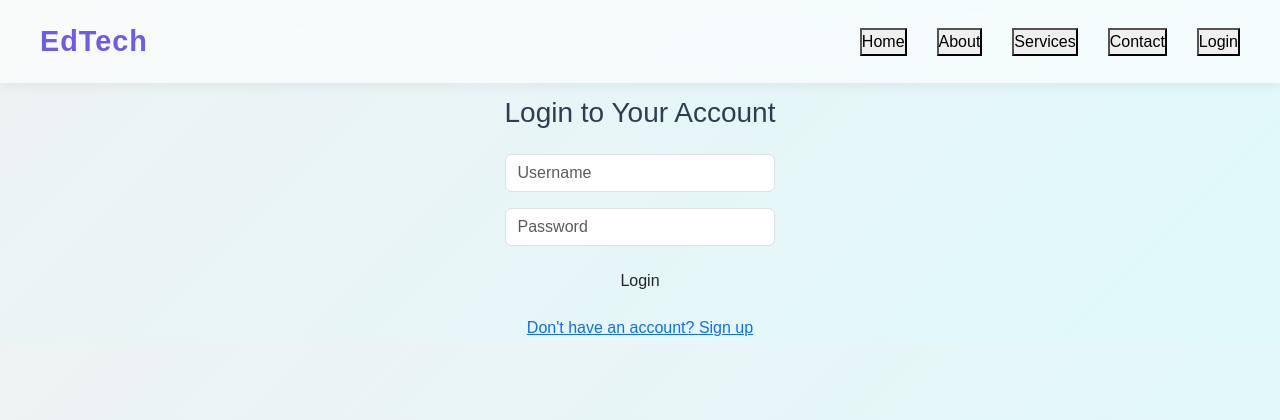
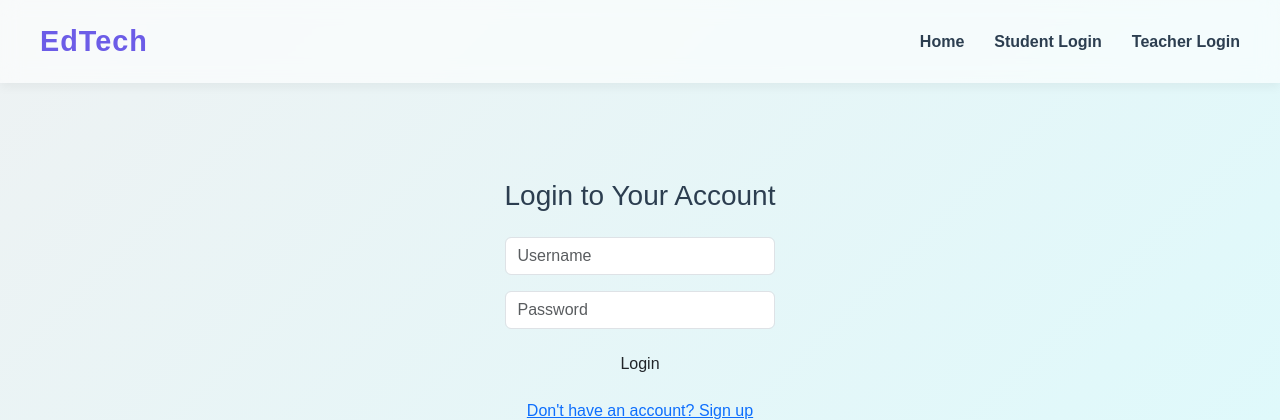
Before and after one commit to MahrZain/NASCON, a Django app: page /login/ in a window 1280 px wide. Shown: the top 420 px of the page. Run offline with Django 5.2, Linux system fonts and the light colour scheme; some libraries are stand-ins or nearby versions.

Commit message:
fixed nav list in header of landing page

```diff
--- a/mynascon/templates/header.html
+++ b/mynascon/templates/header.html
@@ -183,13 +183,13 @@
 
 </head>
     <!-- Header -->
-    <header class="d-flex justify-content-between align-items-center fixed-top">
+<body>
+
+    <header>
         <div class="logo">EdTech</div>
         <nav>
-            <button>Home</button>
-            <button>About</button>
-            <button>Services</button>
-            <button>Contact</button>
-            <button>Login</button>
+          <a href="/">Home</a>
+          <a href="#">Student Login</a>
+          <a href="#">Teacher Login</a>
         </nav>
-    </header>
+      </header>
```
Also changed, not shown: mynascon/templates/index.html (+1 -9 lines).
